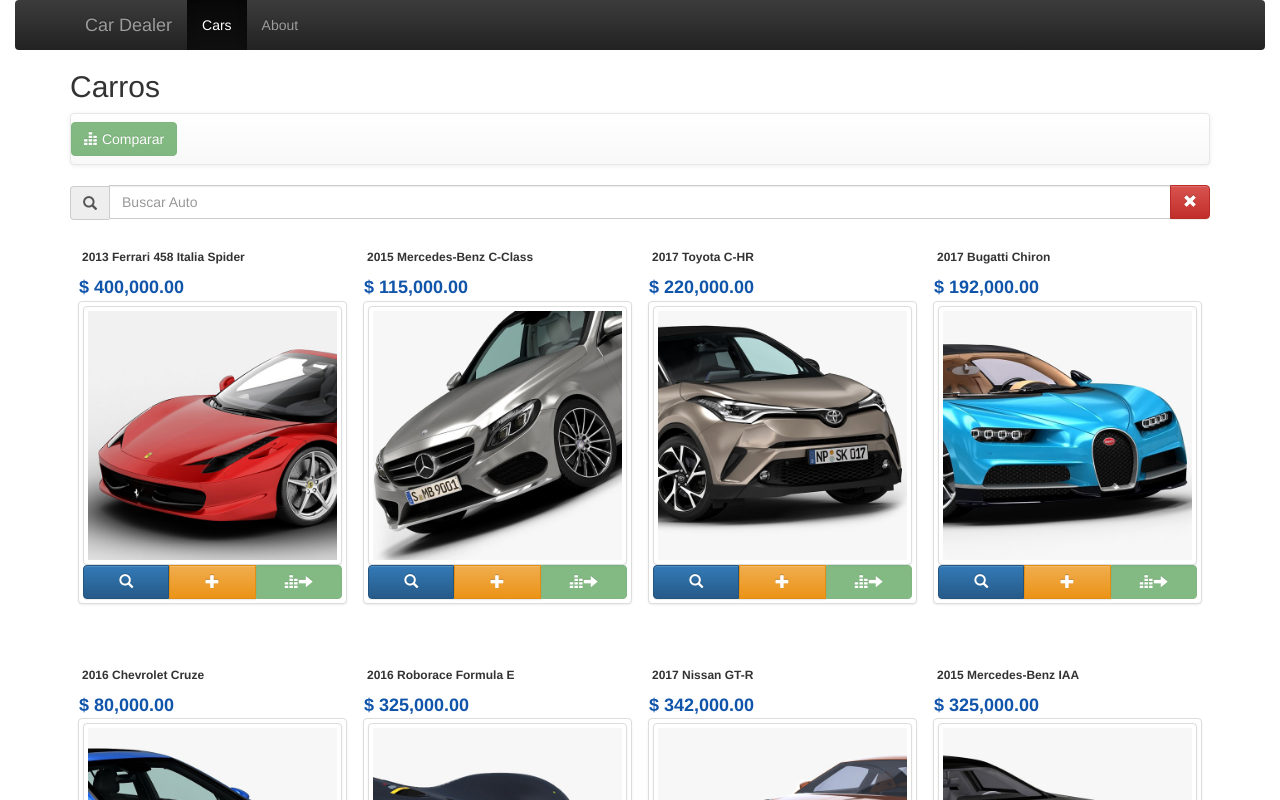
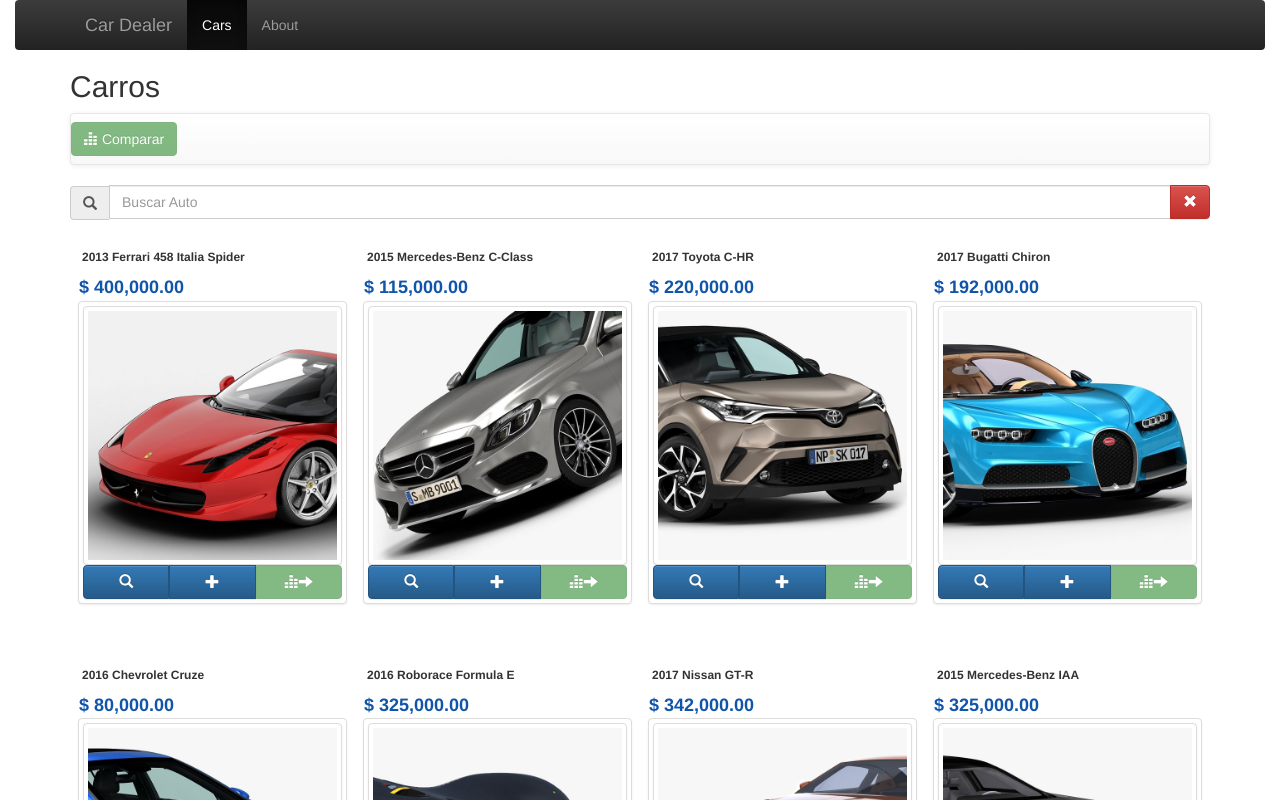
Before and after one commit to marcohern/car-dealer, an Angular app: page /cars in a window 1280 px wide. Shown: the top 800 px of the page. Built offline with nearby package versions, Linux system fonts and the light colour scheme.

Commit message:
fixed bug that caused errors when selecting for compare
also add to compare button color changes color

```diff
--- a/src/app/modules/cars/car-list/car-list.component.html
+++ b/src/app/modules/cars/car-list/car-list.component.html
@@ -50,7 +50,7 @@
             </button>
           </div>
           <div class="btn-group">
-            <button type="button" class="btn btn-warning" (click)="selectForComparison(i)">
+            <button type="button" class="btn" [ngClass]="(car.compare) ? 'btn-warning':'btn-primary'" (click)="selectForComparison(i)">
               <i class="glyphicon glyphicon-plus" *ngIf="!car.compare"></i>
               <i class="glyphicon glyphicon-minus" *ngIf="car.compare"></i>
             </button>
--- a/src/app/modules/cars/car-list/car-list.component.ts
+++ b/src/app/modules/cars/car-list/car-list.component.ts
@@ -138,20 +138,29 @@
     let car = this.filteredCars[i];
     let carIndex = this.findCarInCompareList(car);
 
+    //if car found
     if (carIndex >= 0) {
-      //toastr.warning("Se elimina '" + car.year + " " + car.brand + " " + car.model + " de la cola.","Comparar");
-      this.filteredCars[carIndex].compare = false;
+      //remove it from the queue
+      console.log("removing",car.slug);
+      this.filteredCars[i].compare = false;
       this.compare.splice(carIndex,1);
+    //car not found
     } else {
-      if (this.compare.length>=config.compare.max) {
+      //add it to the queue
+      console.log("adding",car.slug);
+
+      //if we still have some space
+      if (this.compare.length < config.compare.max) {
+        //add the selected car
+        this.filteredCars[i].compare = true;
+        this.compare.push(this.filteredCars[i]);
+      } else {
+        //error: too many cars
         toastr.error("Demasiados autos para comparar.","Comparar");
         this.compareError = true;
-        return;
       }
-      this.filteredCars[i].compare = true;
-      //toastr.warning("Se añade '" + car.year + " " + car.brand + " " + car.model + " a la cola.","Comparar");
-      this.compare.push(this.filteredCars[i]);
     }
+    console.log(this.compare);
     if (this.compare.length < config.compare.min) {
       this.compareInvalid = true;
     } else {
```
